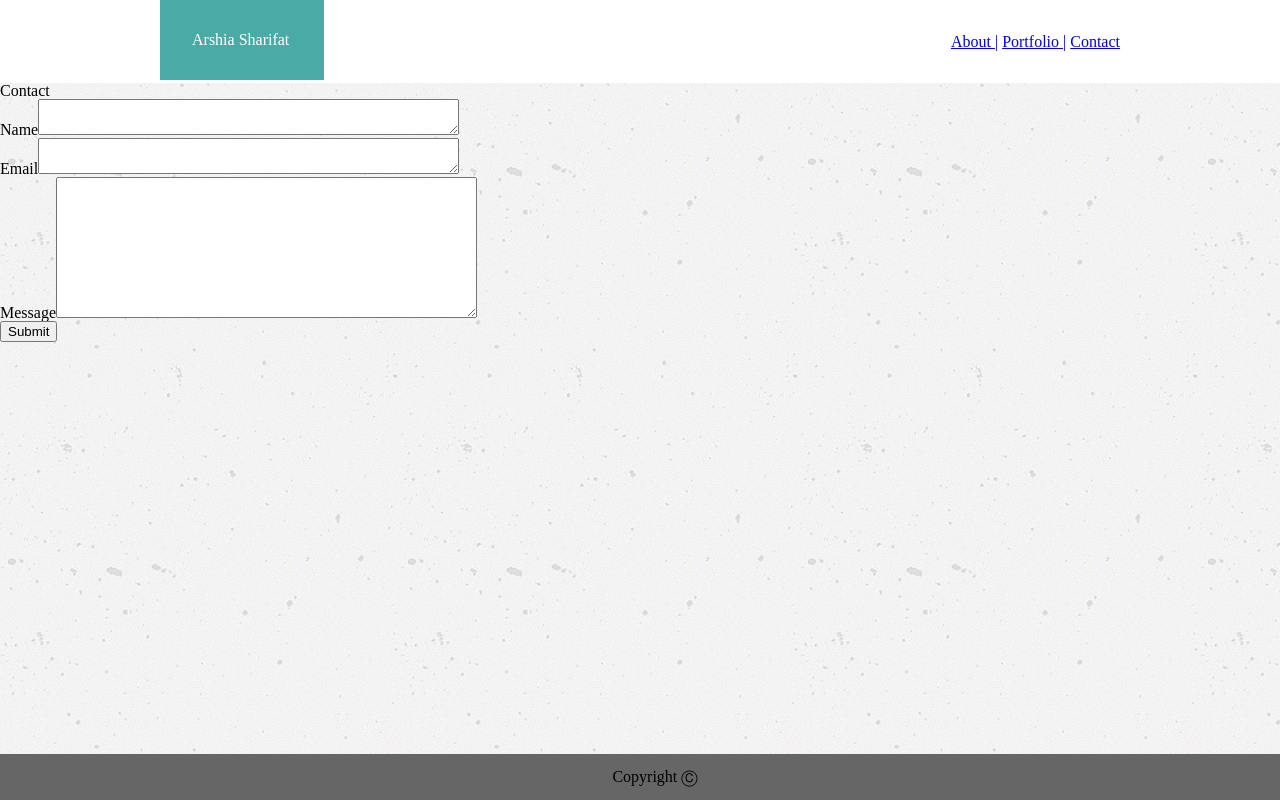
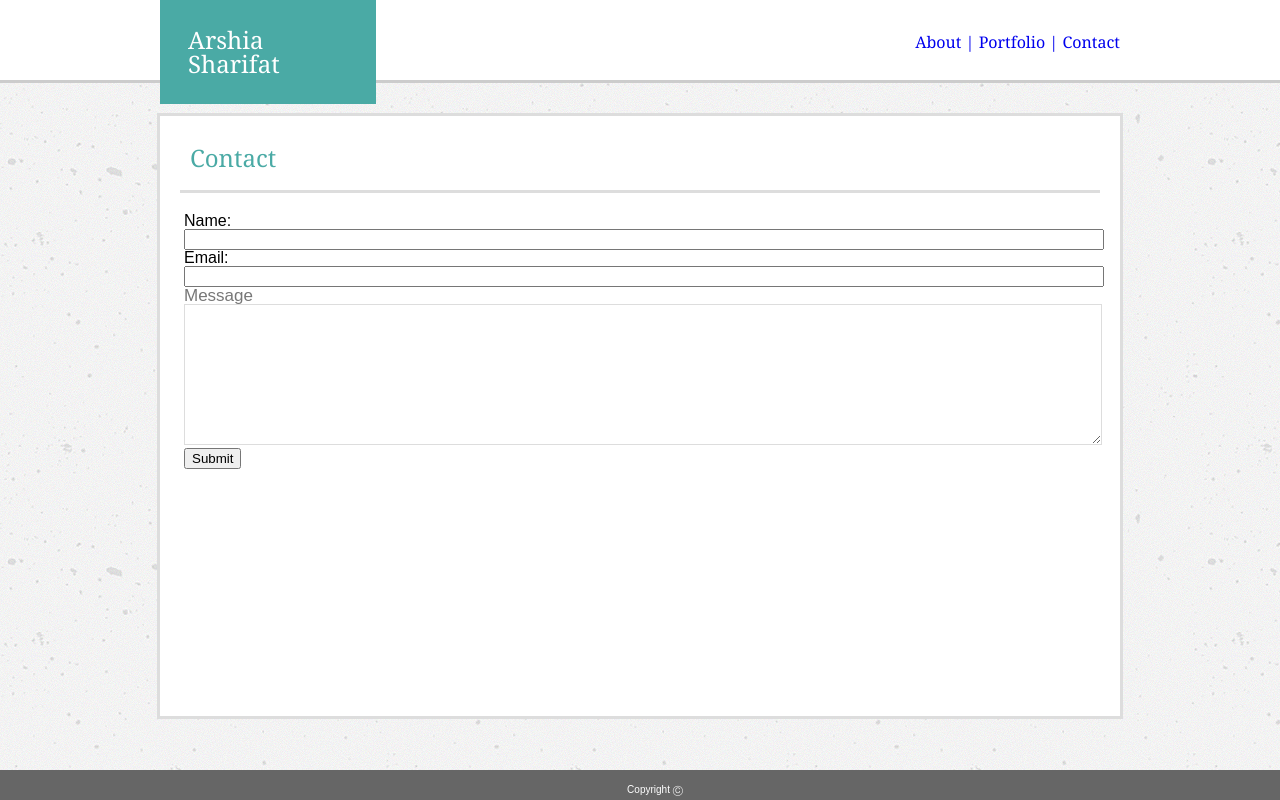
Before and after one commit to ArshSharifat/Basic-Portfolio, a plain HTML site: page contact.html in a window 1280 px wide. Drawn offline with Linux system fonts and the light colour scheme.

Commit message:
polishing up

```diff
--- a/assets/css/style.css
+++ b/assets/css/style.css
@@ -1,64 +1,132 @@
-
-.foot {
-        background-color: #666666;
-        position: fixed;
-        left: 0;
-        bottom: 0;
-        width: 100%;
-        text-align: center;
-        padding:15px;
-    }
-
-.headerback {
-    background-color: white;
-    height: 83px;
+/*===============GENERAL FONT BACKGROUND======*/
+.headerback, h2 {
+    font-family: 'Georgia', Times, Times New Roman, serif;
+}
+h2, div.name {
+    font-size: 24px;
+}
+p {
+    line-height: 200%;
+    padding: 0px 24px 0px 24px;
+}
+.contact {
+    color: #777777;
+    font-size: 17px;
+    font-family: 'Arial', 'Helvetica Neue', Helvetica, sans-serif;
+}
+body {
+    font-family: 'Arial', 'Helvetica Neue', Helvetica, sans-serif;
+    background-image: url(../images/background.png);
 }
 
+
+
+/*==============HEADER AND NAV-BAR=================*/
+.headerback {
+    left: 0;
+    bottom: 0;
+    width: 100%;
+    background-color: white;
+    height: 80px;
+    border-bottom: solid #cccccc;
+}
 .insidebar {
     width: 960px;
     height: 97px;
     margin: auto;
 }
-
-.content {
-    width: 960px;
-    margin: auto;
+a {
+    text-decoration: none;
 }
-
 div.nav {
     float: right;
     margin-top: 34px;
     text-decoration: none;
 }
-
-.arsh {
-    width: 300px;
-    height: 319px;
-    float: left;
-    padding: 0em 1em 1em 0em;
-}
-
-
-body{
-
-    background-image: url(../images/background.png);
-}
-
-h1{
-
-}
-
-
 li{
     list-style: none;
     float: left;
     margin-right: 2em;
-
+}
+.name {
+    padding: 28px;
+    background-color:#4aaaa5;
+    width: 160px;
+    float: left;
+    color: #ffffff;
 }
 
-.name {
-    padding: 2em;
-    background-color:#4aaaa5;
-    width: 100px;
+
+
+/*===============CONTENT BOX GENERAL PARAMETERS FOR ALL PAGES======*/
+.content {
+    width: 960px;
+    margin: auto;
+    border: solid #dddddd;
+    background-color: white;
+    margin-top: 30px;
+}
+h2 {
+    padding: 10px 10px 20px 10px;
+    margin: 20px 20px;
+    border-bottom: solid #dddddd;
+    color: #4aaaa5;
+}
+
+
+
+
+/*===============INDEX/ABOUT ME PAGE CONTENT BOX=====================*/
+.content, #index {
+    height: 465px;
+}
+.arsh {
+    width: 200px;
     float: left;
-    color: #ffffff;
+    padding: 0px 24px;
+}
+
+
+
+
+/*===============CONTACT PAGE CONTENT BOX=====================*/
+
+.content, #contact {
+    height: 345px;
+}
+.container {
+    padding: 0px 24px;
+}
+textarea {
+    width: 912px;
+    border: solid #dddddd 1px;
+}
+
+input{
+    width: 912px;
+}
+
+
+/*==============PORTFOLIO PAGE CONTENT BOX=====================*/
+.content, #port{
+    height: 600px;
+}
+
+
+
+
+/*=============== FOOTER ==============*/
+.foot {
+    background-color: #666666;
+    position: fixed;
+    left: 0;
+    bottom: 0;
+    width: 100%;
+    text-align: center;
+    padding:15px;
+}
+footer {
+    color: white;
+    margin-bottom: -12px;
+    font-size: x-small
+}
--- a/contact.html
+++ b/contact.html
@@ -23,13 +23,25 @@
     </div>
 
 
-
-    <h2>Contact</h>
-        <h3>Name<textarea cols="50"></textarea></h3>
-        <h3>Email<textarea cols="50"></textarea></h3>
-        <h3>Message<textarea rows="9" cols="50"></textarea></h3>
+    <div class="content" id"contact">
+    <h2>Contact</h2>
+    <div class= "container">
+        <form>Name:
+            <div class="inputbox">
+            <input type="text" name="name">
+            </div>
+        </form>
+        <form>Email:
+                <div class="inputbox">
+                <input type="email" name="email">
+                </div>
+            </form>
+        <div class="contact">Message
+        </div>
+        <textarea rows="9" cols="50"></textarea>
         <button>Submit</button>
-
+    </div>
+    </div>
     <div class="foot">
     <footer>Copyright Ⓒ</footer>
     </div>
```
Also changed, not shown: index.html (+1 -1 lines), portfolio.html (+1 -1 lines).
